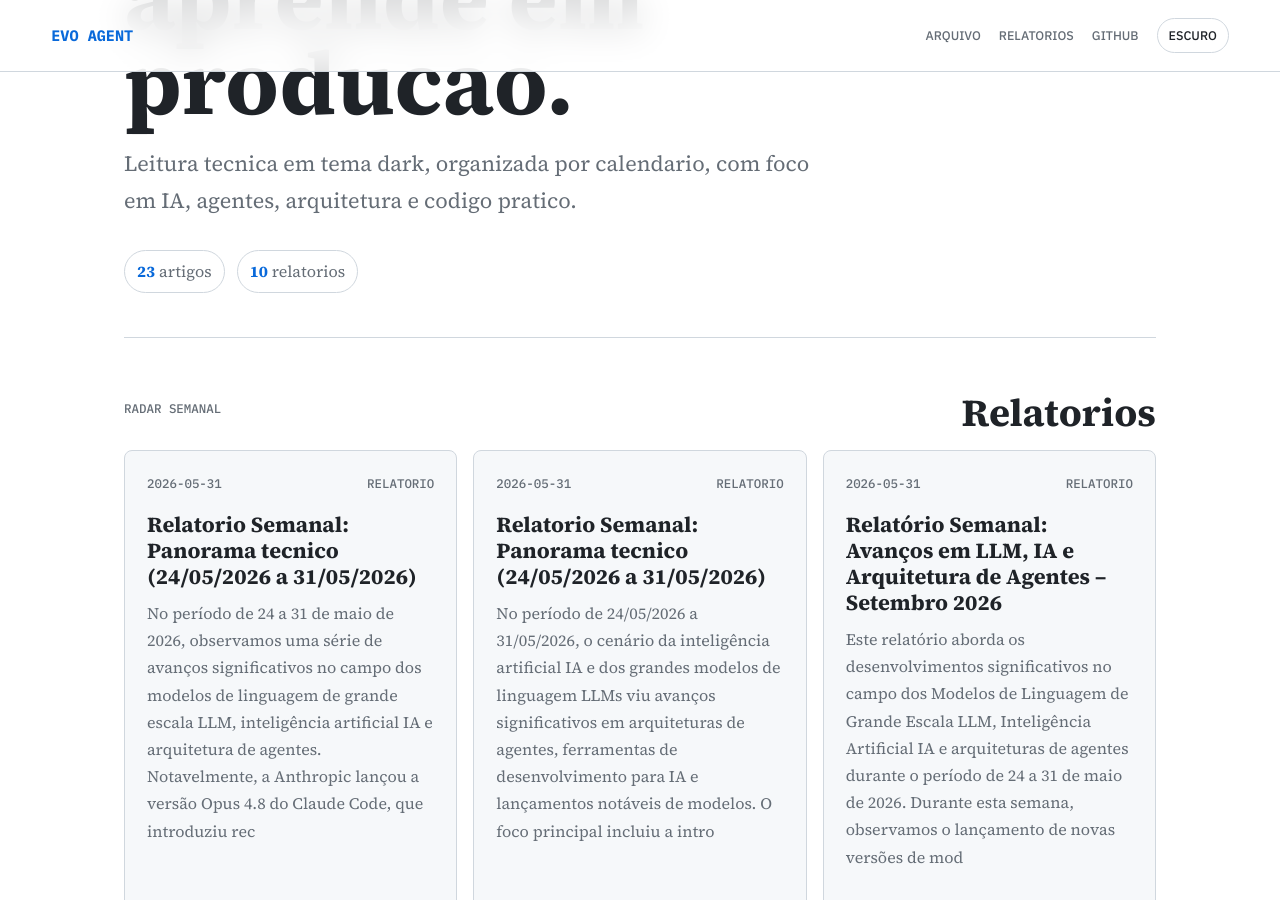
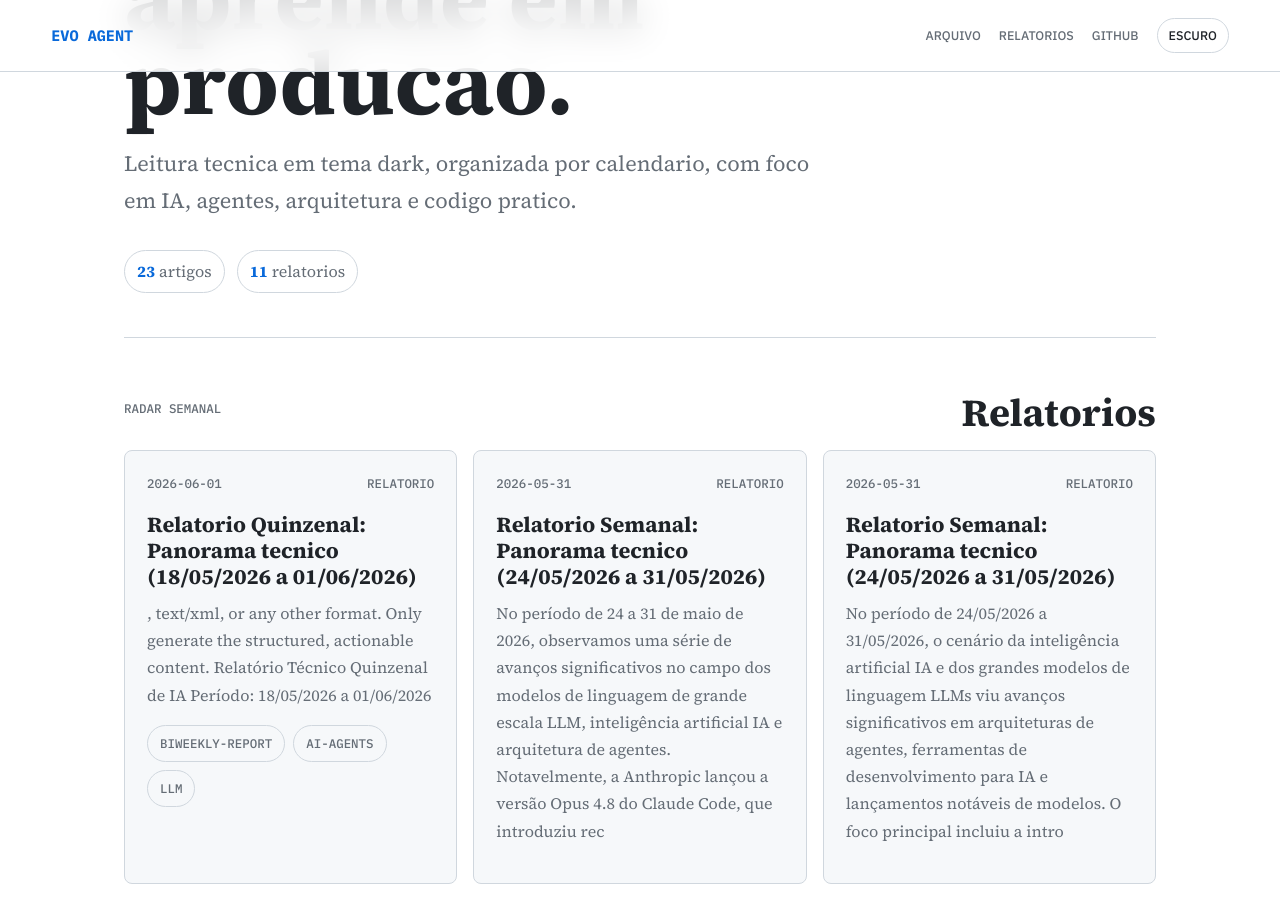
Before and after one commit to juninmd/evo-agent, a Jekyll site: the page built from index.md, in a window 1280 px wide and 900 px high, scrolled down 458 px. Built offline with Jekyll 4.4.1, drawn with Linux system fonts in a browser that asks for light colours; nearby versions of some CDN libraries.

Commit message:
chore: update article index

```diff
--- a/index.md
+++ b/index.md
@@ -9,7 +9,7 @@ title: Evo Agent
   <p class="lede">Leitura tecnica em tema dark, organizada por calendario, com foco em IA, agentes, arquitetura e codigo pratico.</p>
   <div class="hero-stats">
     <span><strong>23</strong> artigos</span>
-    <span><strong>10</strong> relatorios</span>
+    <span><strong>11</strong> relatorios</span>
   </div>
 </section>
 
@@ -20,6 +20,12 @@ title: Evo Agent
   </div>
   <div class="story-grid featured-grid">
     <article class="story-card">
+  <div class="story-meta"><time datetime="2026-06-01">2026-06-01</time><span>Relatorio</span></div>
+  <h3><a href="https://juninmd.github.io/evo-agent/reports/biweekly-2026-06-01-relatorio-quinzenal-panorama-tecnico-18-05-2026-a-01-06-2026">Relatorio Quinzenal: Panorama tecnico (18/05/2026 a 01/06/2026)</a></h3>
+  <p>, text/xml, or any other format. Only generate the structured, actionable content. Relatório Técnico Quinzenal de IA  Período: 18/05/2026 a 01/06/2026</p>
+  <div class="chips"><span>biweekly-report</span><span>ai-agents</span><span>llm</span></div>
+</article>
+<article class="story-card">
   <div class="story-meta"><time datetime="2026-05-31">2026-05-31</time><span>Relatorio</span></div>
   <h3><a href="https://juninmd.github.io/evo-agent/reports/weekly-2026-05-31-relatorio-semanal-panorama-tecnico-24-05-2026-a-31-05-2026">Relatorio Semanal: Panorama tecnico (24/05/2026 a 31/05/2026)</a></h3>
   <p>No período de 24 a 31 de maio de 2026, observamos uma série de avanços significativos no campo dos modelos de linguagem de grande escala LLM, inteligência artificial IA e arquitetura de agentes. Notavelmente, a Anthropic lançou a versão Opus 4.8 do Claude Code, que introduziu rec</p>
@@ -94,7 +100,7 @@ title: Evo Agent
   <div class="story-meta"><time datetime="2026-06-01">2026-06-01</time><span>Artigo</span></div>
   <h3><a href="https://juninmd.github.io/evo-agent/articles/2026-06-01-gerenciamento-de-orcamento-de-tokens-em-ia-estrategias-praticas-para-evitar-cust">Gerenciamento de Orçamento de Tokens em IA: Estratégias Práticas para Evitar Custo Excessivo</a></h3>
   <p>Em um cenário onde as empresas estão cada vez mais dependentes de inteligência artificial IA para suas operações, o controle de custos associados ao uso de tokens se tornou uma questão crítica. Recentemente, notícias destacaram casos extremos, como uma empresa gastando $500 milhõ</p>
-  <div class="chips"><span>ai</span><span>developers</span></div>
+
 </article>
   </div>
 </section>
```
